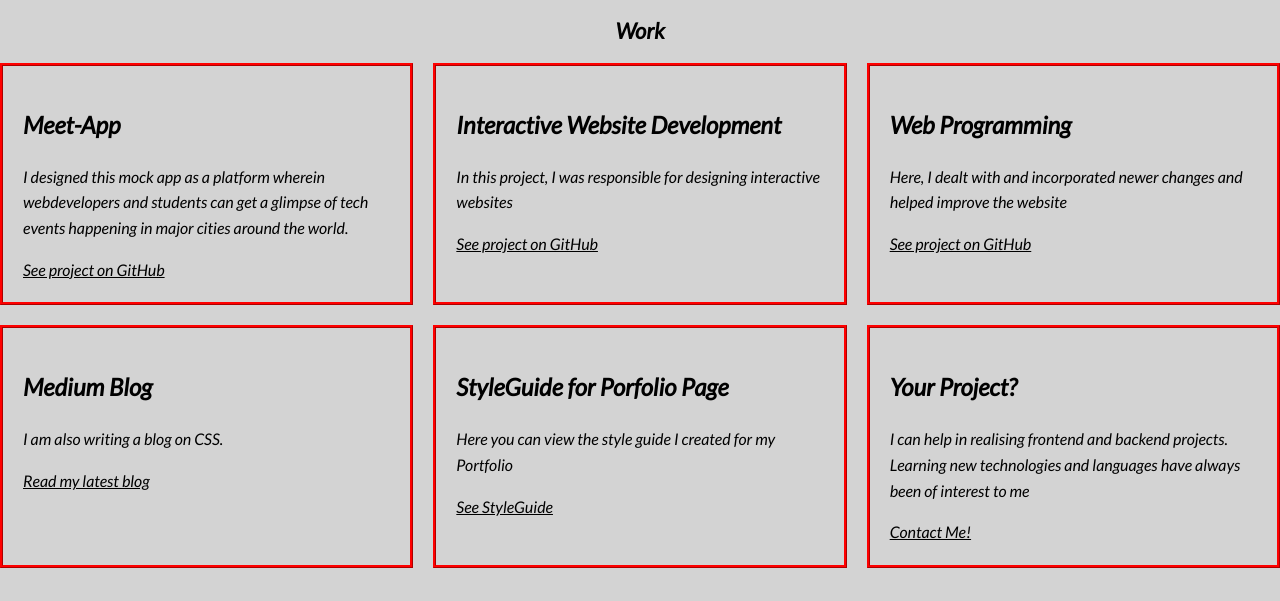
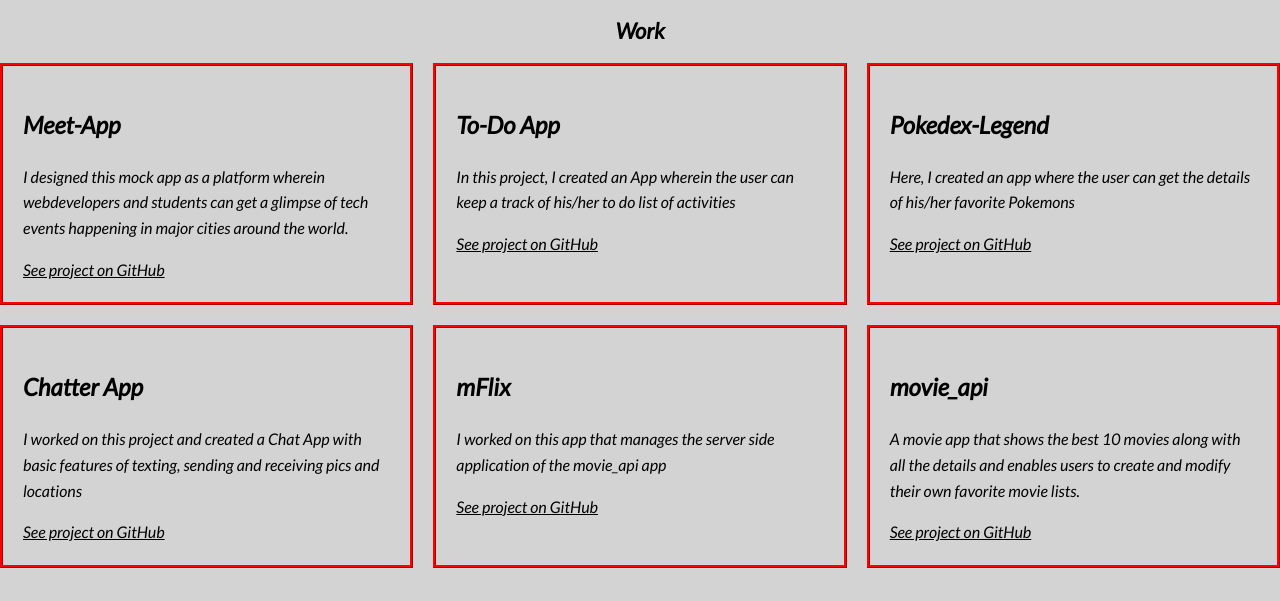
Before and after one commit to Anu123FE/Anu-Portfolio, a plain HTML site: page work.html in a window 1280 px wide. Shown: the part 102-703 px from the top of the page. Drawn offline with nearby package versions, Linux system fonts and the light colour scheme.

Commit message:
Added links in

```diff
--- a/work.html
+++ b/work.html
@@ -39,32 +39,32 @@
       <div class="grid_item">
         <h2>Meet-App</h2>
         <p>I designed this mock app as a platform wherein webdevelopers and students can get a glimpse of tech events happening in major cities around the world.</p>
-        <a href="https://anu123fe.github.io/meet-app-/">See project on GitHub</a>
+        <a href="https://github.com/Anu123FE/meet-app-">See project on GitHub</a>
       </div>
       <div class="grid_item">
-        <h2>Interactive Website Development</h2>
-        <p>In this project, I was responsible for designing interactive websites</p>
-        <a href="#">See project on GitHub</a>
+        <h2>To-Do App</h2>
+        <p>In this project, I created an App wherein the user can keep a track of his/her to do list of activities</p>
+        <a href="https://github.com/Anu123FE/To-Do-App">See project on GitHub</a>
       </div>
       <div class="grid_item">
-        <h2>Web Programming</h2>
-        <p>Here, I dealt with and incorporated newer changes and helped improve the website</p>
-        <a href="#">See project on GitHub</a>
+        <h2>Pokedex-Legend</h2>
+        <p>Here, I created an app where the user can get the details of his/her favorite Pokemons</p>
+        <a href="https://github.com/Anu123FE/Pokedex-Legend-JS">See project on GitHub</a>
       </div>
       <div class="grid_item">
-        <h2>Medium Blog</h2>
-        <p>I am also writing a blog on CSS.</p>
-        <a href="#">Read my latest blog</a>
+        <h2>Chatter App</h2>
+        <p>I worked on this project and created a Chat App with basic features of texting, sending and receiving pics and locations</p>
+        <a href="https://github.com/Anu123FE/chatter">See project on GitHub</a>
       </div>
       <div class="grid_item">
-        <h2>StyleGuide for Porfolio Page</h2>
-        <p>Here you can view the style guide I created for my Portfolio</p>
-        <a href="#">See StyleGuide</a>
+        <h2>mFlix</h2>
+        <p>I worked on this app that manages the server side application of the movie_api app</p>
+        <a href="https://github.com/Anu123FE/mflix">See project on GitHub</a>
       </div>
       <div class="grid_item">
-        <h2>Your Project?</h2>
-        <p>I can help in realising frontend and backend projects. Learning new technologies and languages have always been of interest to me</p>
-        <a href="contact.html">Contact Me!</a>
+        <h2>movie_api</h2>
+        <p>A movie app that shows the best 10 movies along with all the details and enables users to create and modify their own favorite movie lists.</p>
+        <a href="https://github.com/Anu123FE/movie_api">See project on GitHub</a>
       </div>
     </div>
   </section>
```
